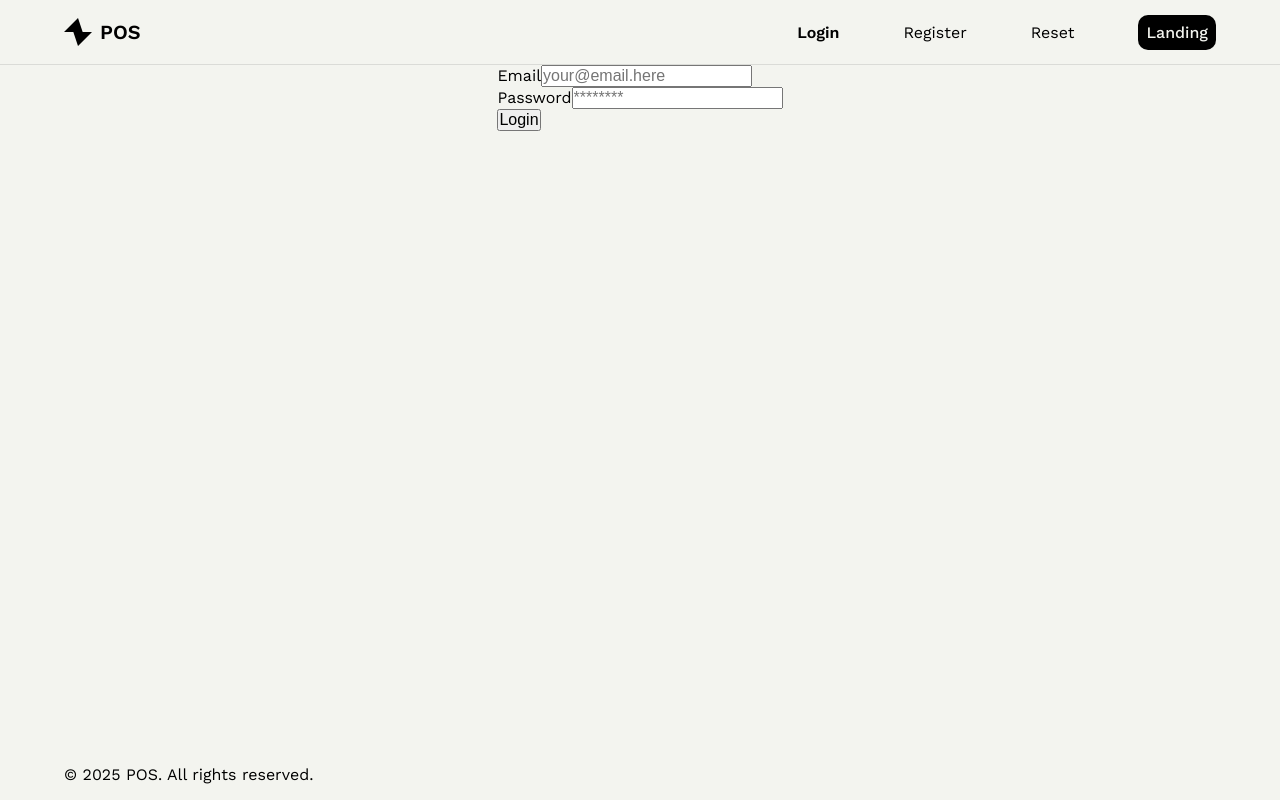
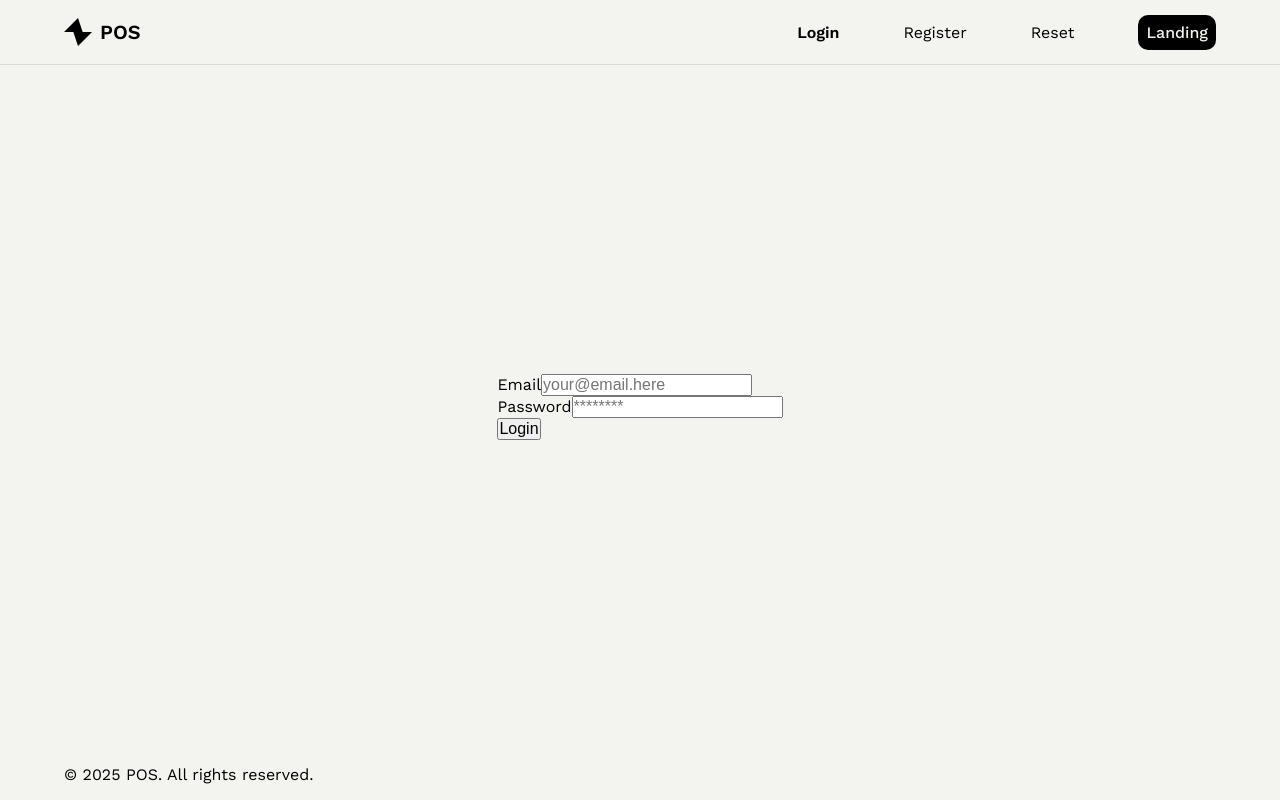
Before and after one commit to sr-githaka/shoply, a Next.js app: page /public/authentication/login in a window 1280 px wide. Built offline with nearby package versions, Linux system fonts and the light colour scheme.

Commit message:
style(components/layout, components/view): add base styles for View and Authentication
Defined base styles for the View component, including padding and full-width layout. Added specific styles

```diff
--- a/src/styles/components/layout/View.module.css
+++ b/src/styles/components/layout/View.module.css
@@ -0,0 +1,4 @@
+.View {
+    padding: 32px 0px;
+    width: 100%;
+}
--- a/src/styles/components/view/Authentication.module.css
+++ b/src/styles/components/view/Authentication.module.css
@@ -0,0 +1,7 @@
+.Authentication {
+    flex-grow: 1;
+    display: flex;
+    flex-direction: column;
+    align-items: center;
+    justify-content: center;
+}
```
